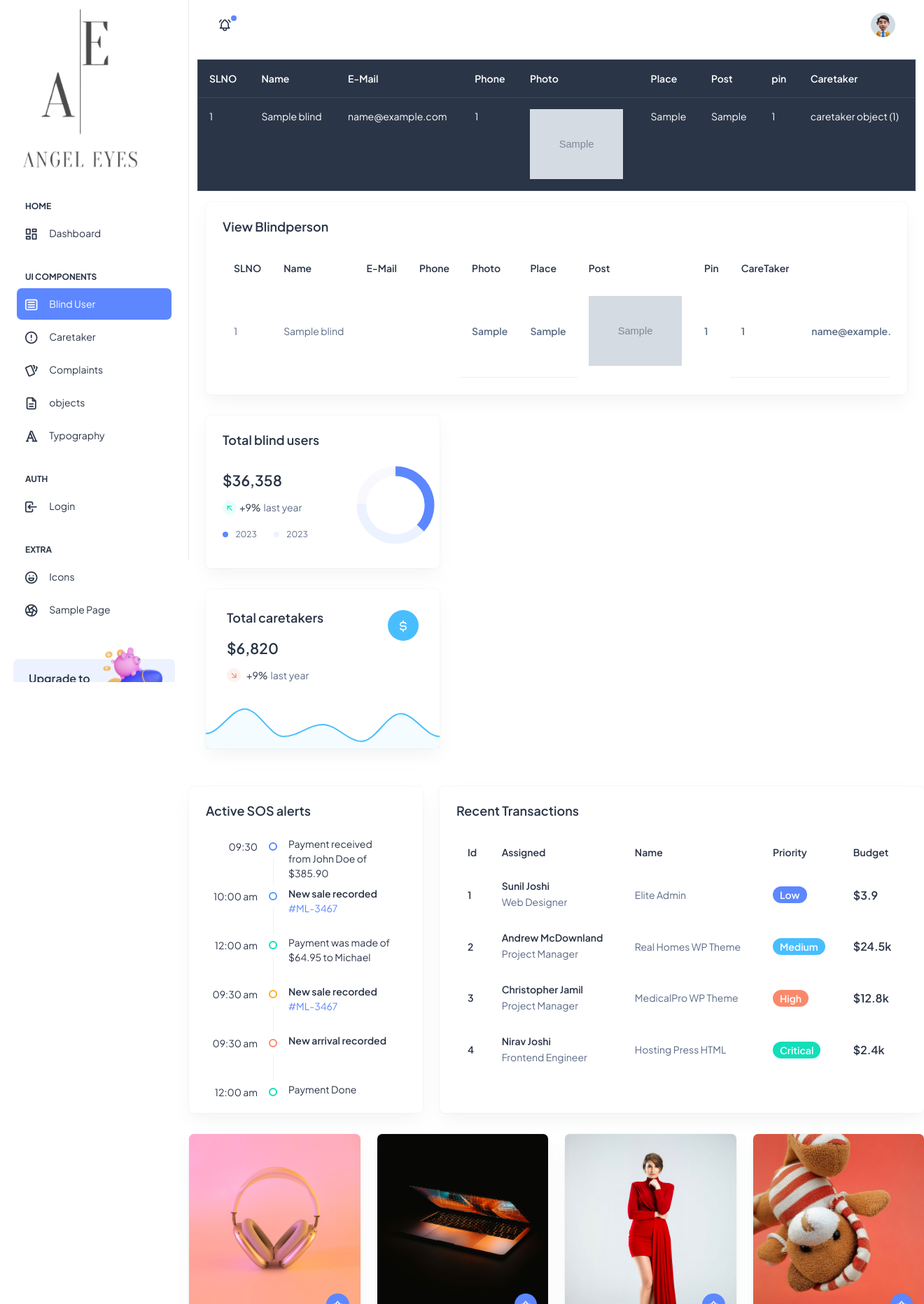
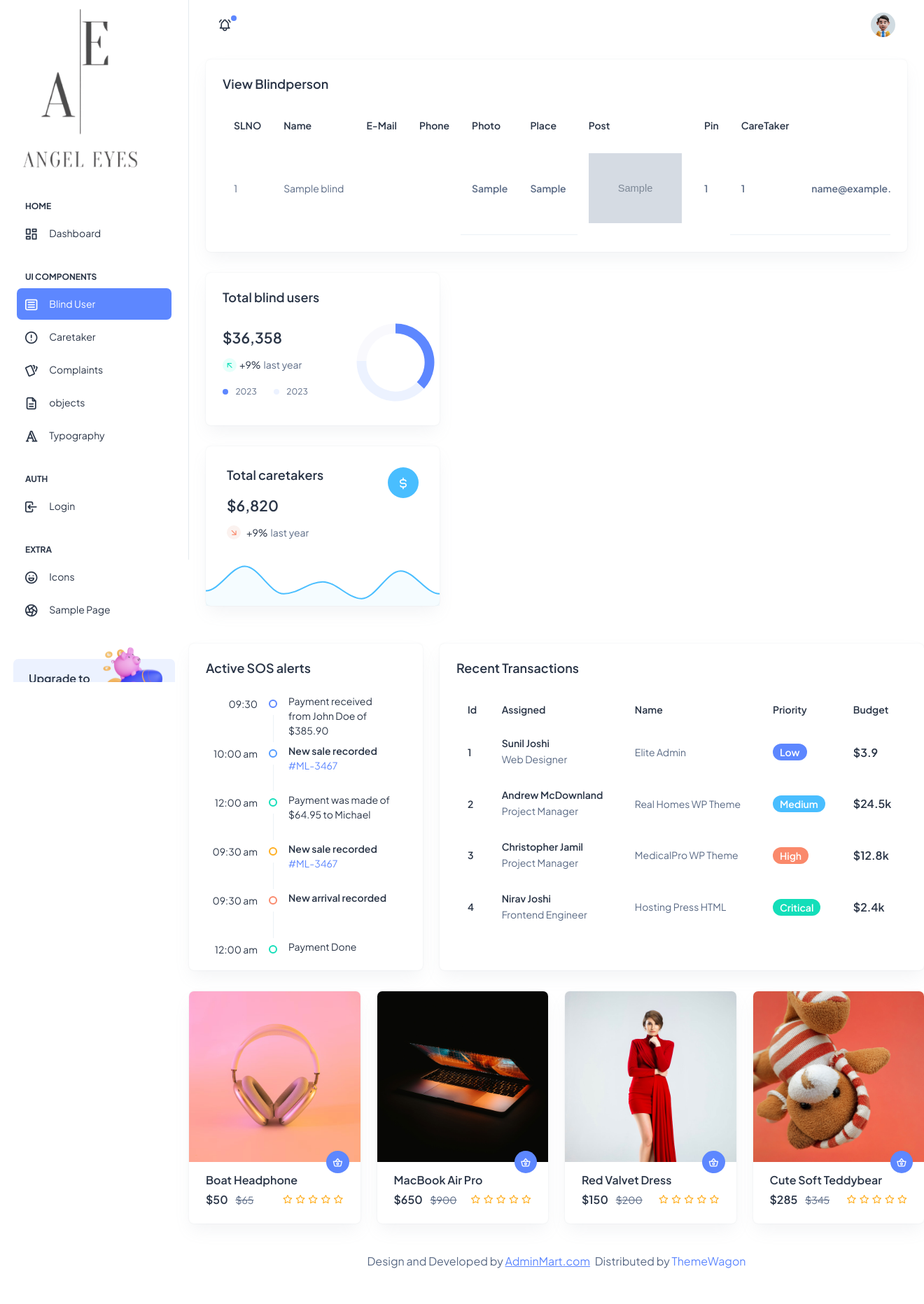
Before and after one commit to Daamn3/Angel-eyes, a Django app: page /myapp/view_blindperson_get/ in a window 1320 px wide. Shown: the top 1864 px of the page at 70% size. After the commit the page ends 1813 px from the top, so only its background shows below. Run offline with Django 5.2, Linux system fonts and the light colour scheme; tables that the repository leaves empty hold one stand-in row (values such as "Sample post"); grey boxes marked "Sample" are stand-in pictures; some libraries are stand-ins or nearby versions.

Commit message:
removed unwanted contents

```diff
--- a/templates/view_blindperson.html
+++ b/templates/view_blindperson.html
@@ -6,37 +6,37 @@
 {#</head>#}
 {% extends 'index.html' %}
 {% block body %}
-<body>
-<table border="1" class="table table-dark" >
-    <thead>
-    <tr>
-        <th>SLNO</th>
-        <th>Name</th>
-        <th>E-Mail</th>
-        <th>Phone</th>
-        <th>Photo</th>
-        <th>Place</th>
-        <th>Post</th>
-        <th>pin</th>
-        <th>Caretaker</th>
-    </tr>
-    </thead>
-    <tbody>
-    {%for i in data%}
-    <tr>
-        <td>{{ forloop.counter }}</td>
-        <td>{{ i.name }}</td>
-        <td>{{ i.email }}</td>
-        <td>{{ i.phone }}</td>
-        <td> <img src="/media/{{ i.photo}}" height="100" alt=""></td>
-        <td>{{ i.place }}</td>
-        <td>{{ i.post }}</td>
-        <td>{{ i.pin }}</td>
-        <td>{{ i.CARETAKER }}</td>
-    </tr>
-    {%endfor%}
-    </tbody>
-</table>
+{#<body>#}
+{#<table border="1" class="table table-dark" >#}
+{#    <thead>#}
+{#    <tr>#}
+{#        <th>SLNO</th>#}
+{#        <th>Name</th>#}
+{#        <th>E-Mail</th>#}
+{#        <th>Phone</th>#}
+{#        <th>Photo</th>#}
+{#        <th>Place</th>#}
+{#        <th>Post</th>#}
+{#        <th>pin</th>#}
+{#        <th>Caretaker</th>#}
+{#    </tr>#}
+{#    </thead>#}
+{#    <tbody>#}
+{#    {%for i in data%}#}
+{#    <tr>#}
+{#        <td>{{ forloop.counter }}</td>#}
+{#        <td>{{ i.name }}</td>#}
+{#        <td>{{ i.email }}</td>#}
+{#        <td>{{ i.phone }}</td>#}
+{#        <td> <img src="/media/{{ i.photo}}" height="100" alt=""></td>#}
+{#        <td>{{ i.place }}</td>#}
+{#        <td>{{ i.post }}</td>#}
+{#        <td>{{ i.pin }}</td>#}
+{#        <td>{{ i.CARETAKER }}</td>#}
+{#    </tr>#}
+{#    {%endfor%}#}
+{#    </tbody>#}
+{#</table>#}
 
 {#<----------------------------------------------->#}
 {#<----------------------------------------------->#}
```
